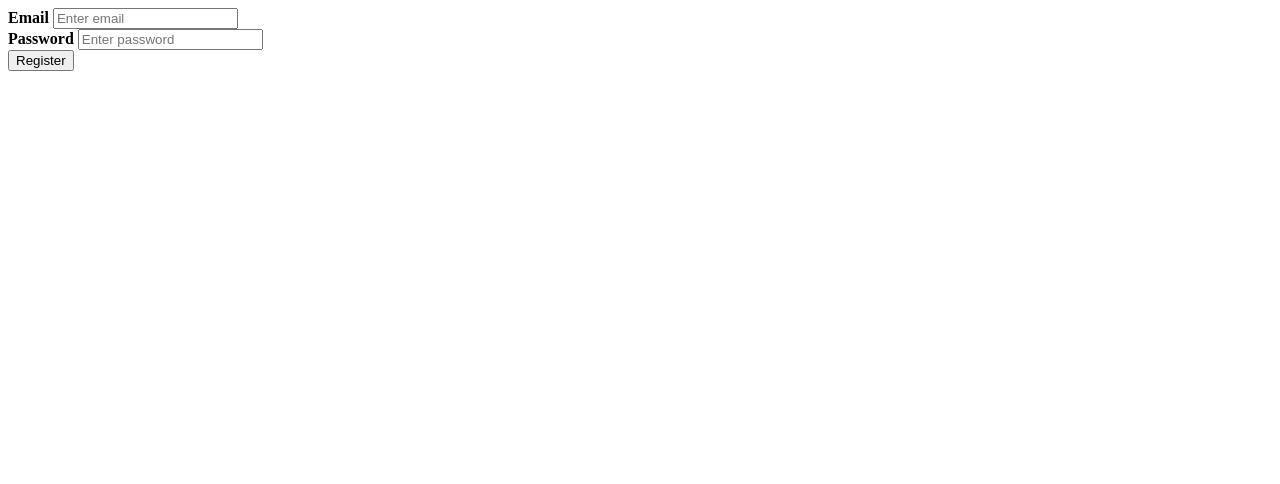
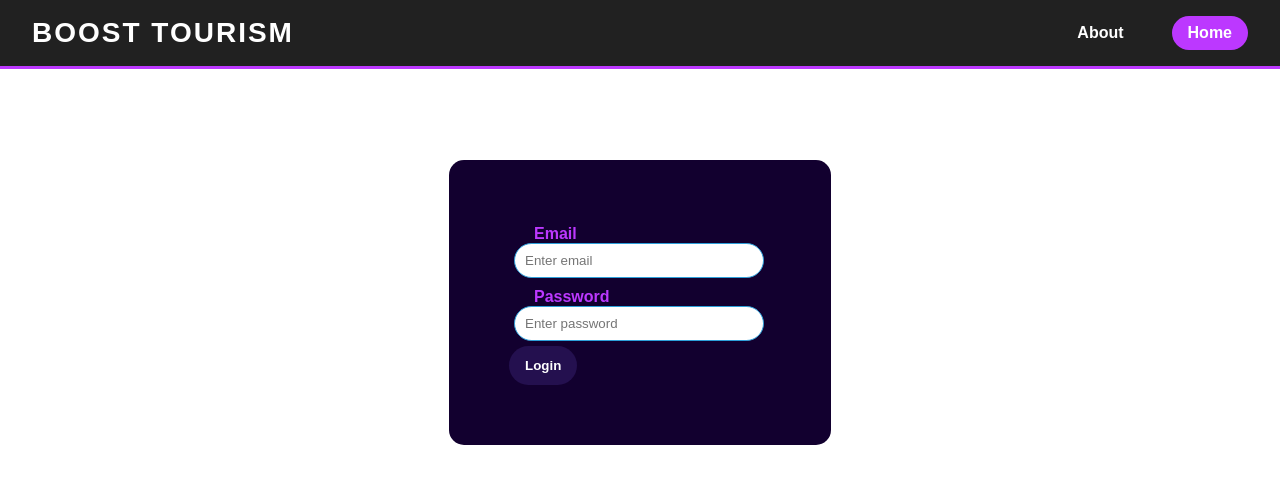
Before and after one commit to DarkMatter-999/Grp-Project, a Flask app: page /login in a window 1280 px wide. Shown: the top 484 px of the page. Run offline with Flask 2, Linux system fonts and the light colour scheme.

Commit message:
Added styles to register and login page

```diff
--- a/static/styles.css
+++ b/static/styles.css
@@ -150,6 +150,50 @@ h1 {
     background-color: var(--primary);
 }
 
+.outercontainer {
+    position: fixed;
+	top: 20%;
+	width: 100%;
+	display: block;
+    text-align: left;
+	transition: 0.4s;
+}
+.innercontainer {
+    padding: 5px;
+}
+.outercontainer form {
+    width: 382px;
+    overflow: hidden;
+    margin: auto;
+    margin: 20 0 0 450px;
+    padding: 60px;
+    border-radius: 15px;
+    color: #Bc38ff;
+    background-color: #12002F;
+}
+.outercontainer label {
+    padding-left: 20px;
+}
+.outercontainer button {
+    align-self: center;
+    background-color: #24104f;
+    border-radius: 99px;
+    border-style: none;
+    padding: 12px 16px;
+    color: #FFF;
+    font-weight: 600;
+}
+
+input[type="email"],[type="password"],[type="text"] {
+    padding: 10px;
+    outline: none;
+    border-radius: 20px;
+    border: 1px solid #2d9fd9;
+    color: #a0d18c;
+    width: 250px;
+    height: 35px;
+}
+
 @media(min-width: 768px) {
     .hamburger{
         display: none;
--- a/templates/footer.html
+++ b/templates/footer.html
@@ -1,8 +1,7 @@
 
 {% block footer %}
-<footer>
+    <footer>
 
-</footer>
-</body>
-</html>
+    </footer>
+    <script src="/static/main.js"></script>
 {% endblock %}
--- a/templates/header.html
+++ b/templates/header.html
@@ -1,6 +1,4 @@
 {% block head %}
-<!DOCTYPE html>
-<html lang="en">
 <head>
     <meta charset="UTF-8">
     <meta http-equiv="X-UA-Compatible" content="IE=edge">
@@ -9,32 +7,4 @@
     <link rel="stylesheet" href="/static/styles.css" />
 
 </head>
-<body>
-    <nav>
-        <div class="container">
-            <h1>BOOST TOURISM</h1>
-            <div class="menu">
-                <a href="#" class="is-active">Home</a>
-                <a href="#">About</a>
-                <!-- <a href="#">Projects</a>
-                <a href="#">contacts</a> -->
-            </div>
-
-            <button class="hamburger">
-                <span></span>
-                <span></span>
-                <span></span>
-            </button>
-        </div>
-    </nav>
-    <nav class="hmenu" id="hmenu">
-        <a href="#" class="is-active">Home</a>
-        <a href="#">About</a>
-        <!-- <a href="#">Projects</a>
-        <a href="#">contacts</a> -->
-    </nav>
-
-    <script src="/static/main.js"></script>
-</body>
-</html>
 {% endblock %}
--- a/templates/login.html
+++ b/templates/login.html
@@ -1,15 +1,25 @@
-<form action="/register" method="post">
-    <div class="container">
+<!DOCTYPE html>
+<html lang="en">
+{% include "header.html" %}
+<body>
+{% include "navbar.html" %}
+
+<div class="outercontainer">
+<form action="/login" method="post">
         <div class="innercontainer">
-            <label for="email"><b>Email</b></label>
-            <input type="text" placeholder="Enter email" name="email" required="true">
+            <label for="email"><b>Email</b></label><br>
+            <input type="email" placeholder="Enter email" name="email" required="true">
         </div>
         <div class="innercontainer">
-            <label for="password"><b>Password</b></label>
+            <label for="password"><b>Password</b></label><br>
             <input type="password" placeholder="Enter password" name="password" required="true">
         </div>
         <div class=""innercontainer>
-            <button type="submit">Register</button>
+            <button type="submit">Login</button>
         </div>
-    </div>
 </form>
+</div>
+{% include "footer.html" %}
+
+</body>
+</html>
--- /dev/null
+++ b/templates/navbar.html
@@ -0,0 +1,26 @@
+{% block navbar %}
+    <nav>
+        <div class="container">
+            <h1>BOOST TOURISM</h1>
+            <div class="menu">
+                <a href="#" class="is-active">Home</a>
+                <a href="#">About</a>
+                <!-- <a href="#">Projects</a>
+                <a href="#">contacts</a> -->
+            </div>
+
+            <button class="hamburger">
+                <span></span>
+                <span></span>
+                <span></span>
+            </button>
+        </div>
+    </nav>
+    <nav class="hmenu" id="hmenu">
+        <a href="#" class="is-active">Home</a>
+        <a href="#">About</a>
+        <!-- <a href="#">Projects</a>
+        <a href="#">contacts</a> -->
+    </nav>
+
+{% endblock %}
```
Also changed, not shown: templates/base.html (+7 -0 lines), templates/register.html (+10 -3 lines).
